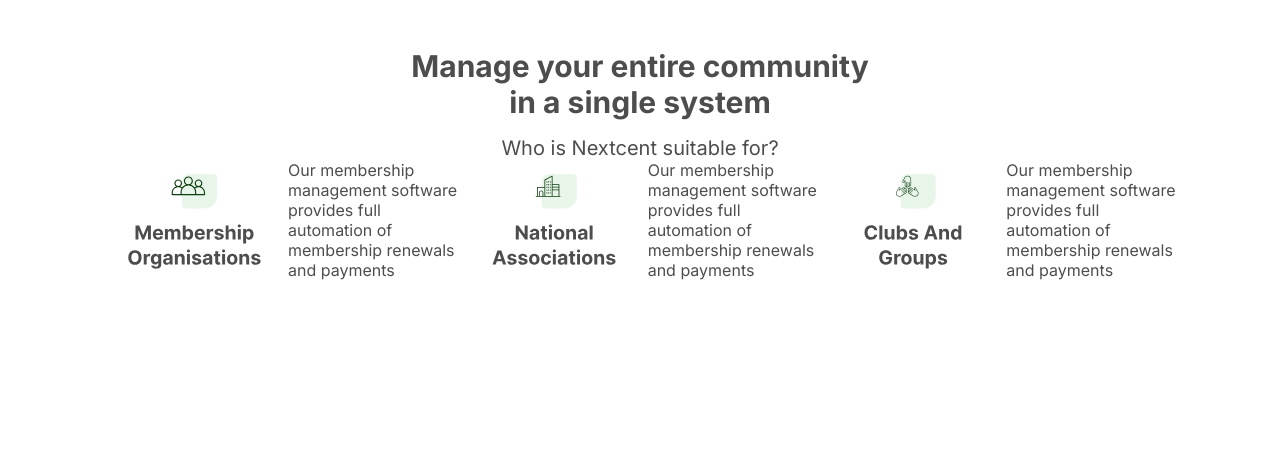
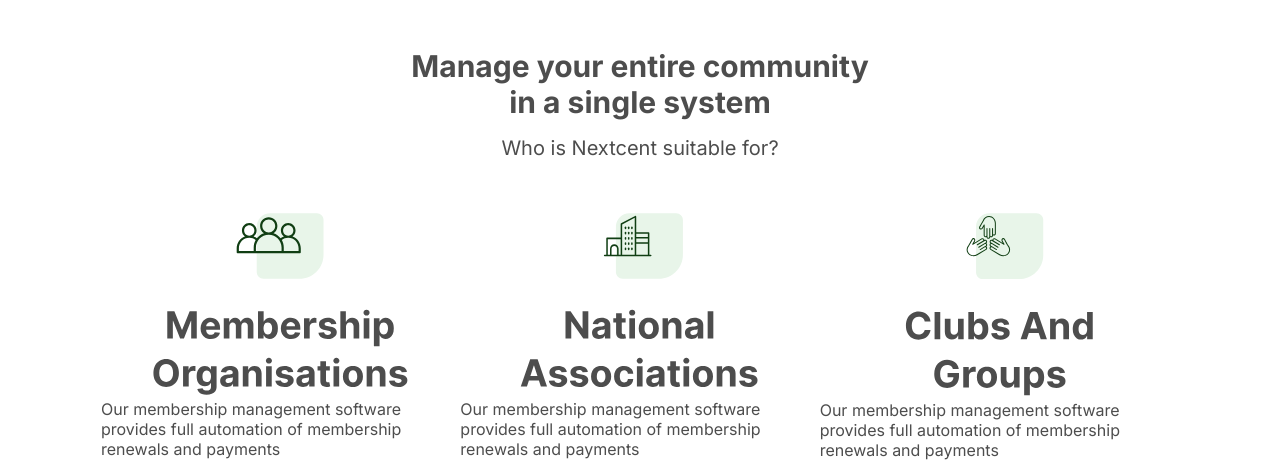
Before and after one commit to andreycrisdian/nextcent-landingpage, a plain HTML site: page index.html in a window 1280 px wide. Shown: the part 862-1322 px from the top of the page. Before the commit the page ends 1175 px from the top, so only its background shows below. Drawn offline with Linux system fonts and the light colour scheme.

Commit message:
finalizado

```diff
--- a/index.html
+++ b/index.html
@@ -56,13 +56,26 @@
                 </article>
 
                 <section class="frame4">
+                    <div class="membership">
                         <img src="imagens/Member.svg" alt="">
                         <p class="frame5">Our membership management software provides full automation of membership renewals and payments</p>
+                    </div>
+
+                    <div class="membership">
                         <img src="imagens/Member (1).svg" alt="">
                         <p class="frame5">Our membership management software provides full automation of membership renewals and payments</p>
+                    </div>
+
+                    <div class="membership">
                         <img src="imagens/Member (2).svg" alt="">
                         <p class="frame5">Our membership management software provides full automation of membership renewals and payments</p>
+                    </div>
                 </section>
+                <div class="frame5">
+
+
+
+                </div>
             </div>
         </section>
     </main>
--- a/style.css
+++ b/style.css
@@ -136,4 +136,20 @@ nav{
     flex-direction: row;
     padding: 0px 101px;
     justify-content: space-around;
+    padding-top: 43px;
+    height: 183px;
 }
+
+.membership{
+    display: flex;
+    flex-direction: column;
+    justify-content: space-around;
+
+}
+
+.frame5{
+    display: flex;
+    flex-direction: row;
+    justify-content: space-around;
+    text-align: left;
+}
```
Lines whose indentation alone changed are shown as unchanged.
